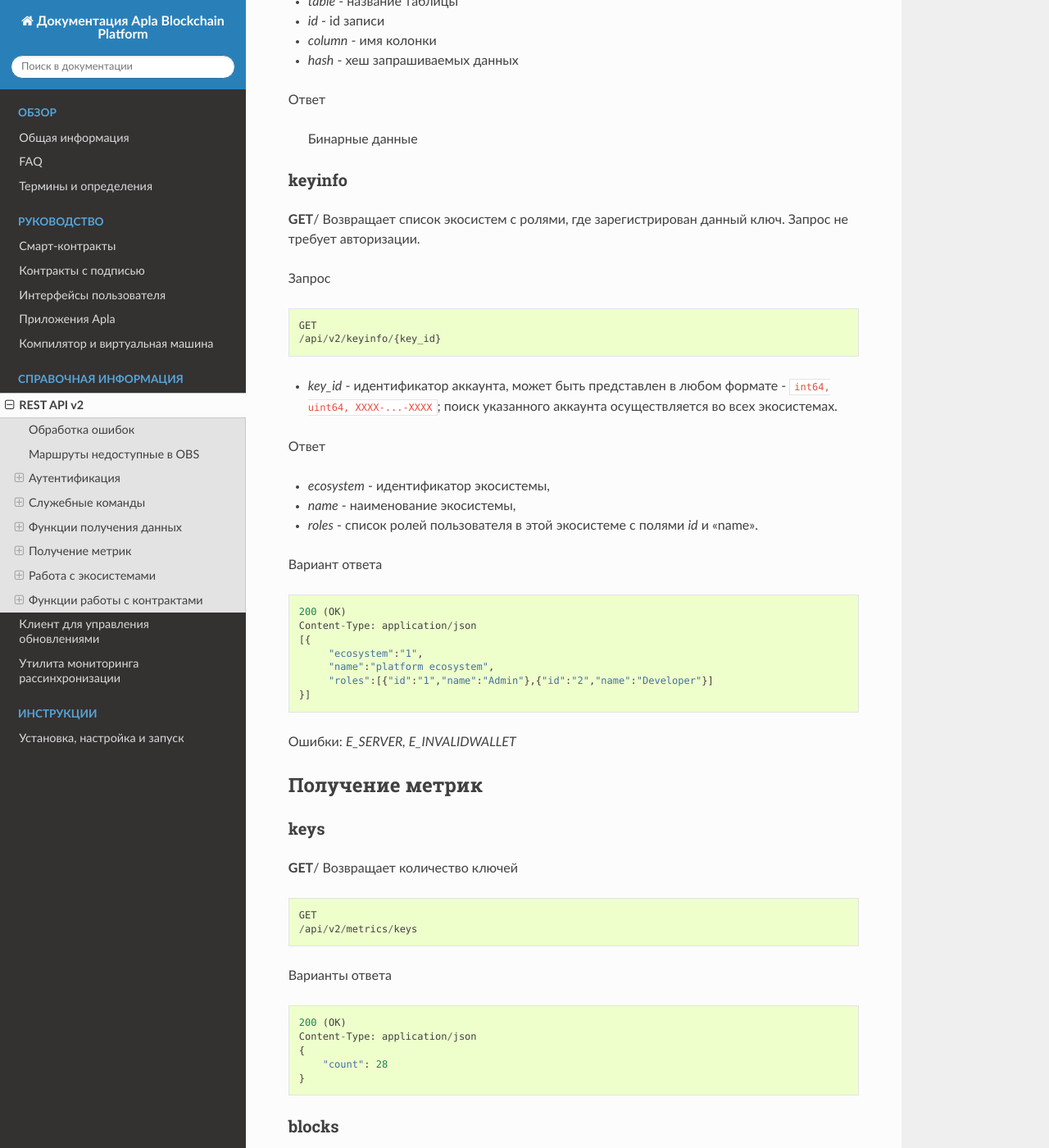
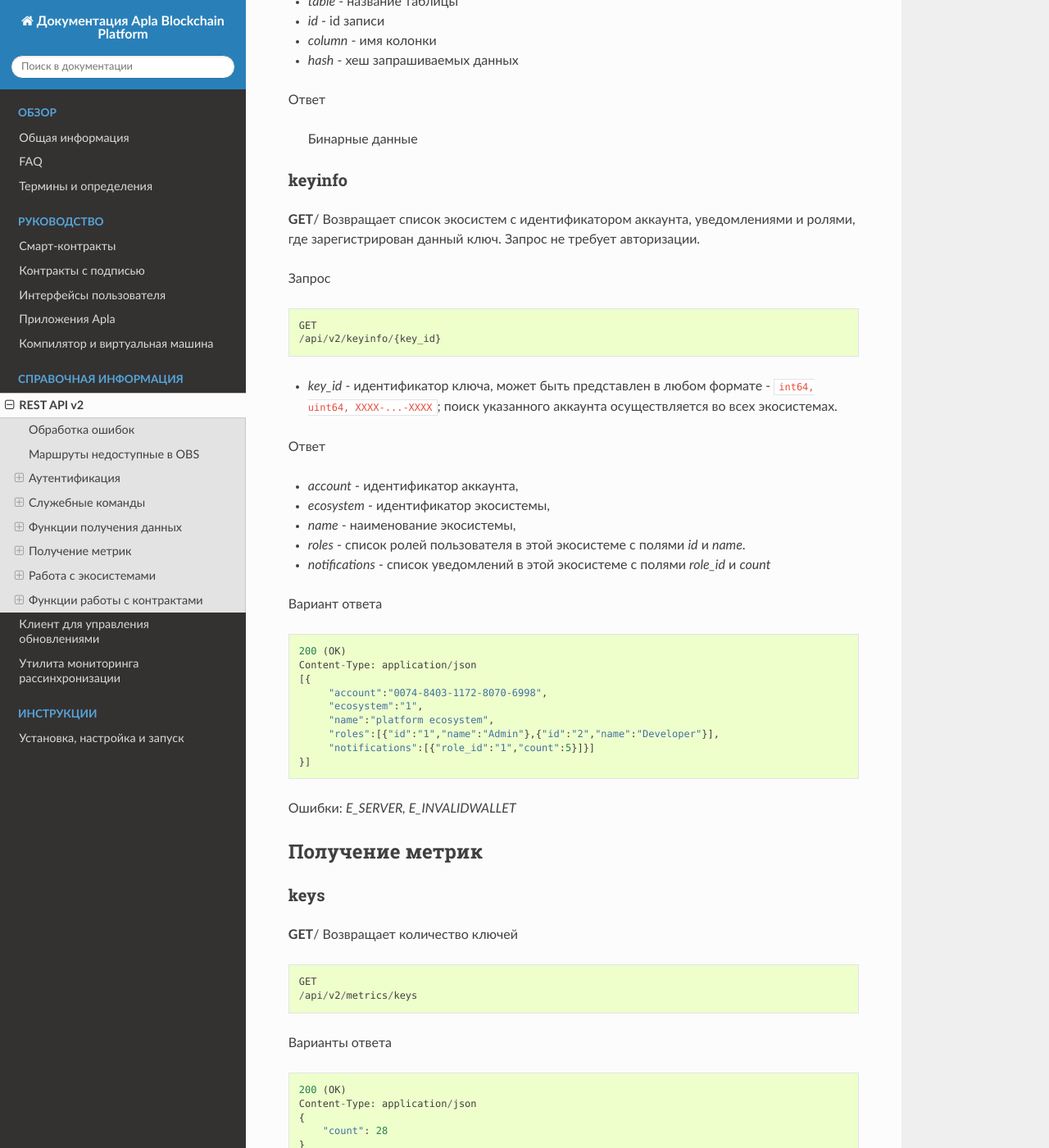
Before and after one commit to AplaProject/apla-docs-ru, a Sphinx documentation site: the page built from source/reference/api2.rst, in a window 1280 px wide and 1400 px high, scrolled down 7991 px. Shown: the whole window at 82% size. Built offline with Sphinx 7.4.7 and the Read the Docs theme 2.0.0, drawn with Linux system fonts in a browser that asks for light colours; some of the changed text lies outside the part shown.

Commit message:
Update api2.rst

```diff
--- a/source/reference/api2.rst
+++ b/source/reference/api2.rst
@@ -355,7 +355,7 @@ detailed_blocks
 
 keyinfo
 ==============================
-**GET**/ Возвращает список экосистем с ролями, где зарегистрирован данный ключ. Запрос не требует авторизации.
+**GET**/ Возвращает список экосистем с идентификатором аккаунта, уведомлениями и ролями, где зарегистрирован данный ключ. Запрос не требует авторизации.
 
 Запрос
 
@@ -364,13 +364,15 @@ keyinfo
     GET
     /api/v2/keyinfo/{key_id}
 
-* *key_id* - идентификатор аккаунта, может быть представлен в любом формате - ``int64, uint64, XXXX-...-XXXX``; поиск указанного аккаунта осуществляется во всех экосистемах.
-
-Ответ
-
+* *key_id* - идентификатор ключа, может быть представлен в любом формате - ``int64, uint64, XXXX-...-XXXX``; поиск указанного аккаунта осуществляется во всех экосистемах.
+
+Ответ
+
+* *account* - идентификатор аккаунта,
 * *ecosystem* - идентификатор экосистемы,
 * *name* - наименование экосистемы,
-* *roles* - список ролей пользователя в этой экосистеме с полями *id* и "name".
+* *roles* - список ролей пользователя в этой экосистеме с полями *id* и *name*.
+* *notifications* - список уведомлений в этой экосистеме с полями *role_id* и *count*
 
 Вариант ответа
 
@@ -379,9 +381,11 @@ keyinfo
     200 (OK)
     Content-Type: application/json
     [{
+    	 "account":"0074-8403-1172-8070-6998",
          "ecosystem":"1",
 	 "name":"platform ecosystem",
-	 "roles":[{"id":"1","name":"Admin"},{"id":"2","name":"Developer"}]
+	 "roles":[{"id":"1","name":"Admin"},{"id":"2","name":"Developer"}],
+	 "notifications":[{"role_id":"1","count":5}]}]
     }]
 
 Ошибки: *E_SERVER, E_INVALIDWALLET*
@@ -1724,29 +1728,3 @@ config/centrifugo
 Строка http://127.0.0.1:8000 в теле ответа
 
 Ошибки: *E_SERVER*
-
-updnotificator
-==============================
-**POST**/ инициирует отправку неотправленных сообщений в центрифугу для заданных экосистем и пользователей. Запрос доступен без авторизации.
-
-Запрос
-
-Список вида:
-
-* *id* - ID пользователя
-* *ecoysystem* - ID экосистемы
-
-.. code::
-
-    POST
-    /updnotificator
-
-Ответ
-
-.. code::
-
-    200 (OK)
-    Content-Type: application/json
-    {
-        "result": true
-    }
```
